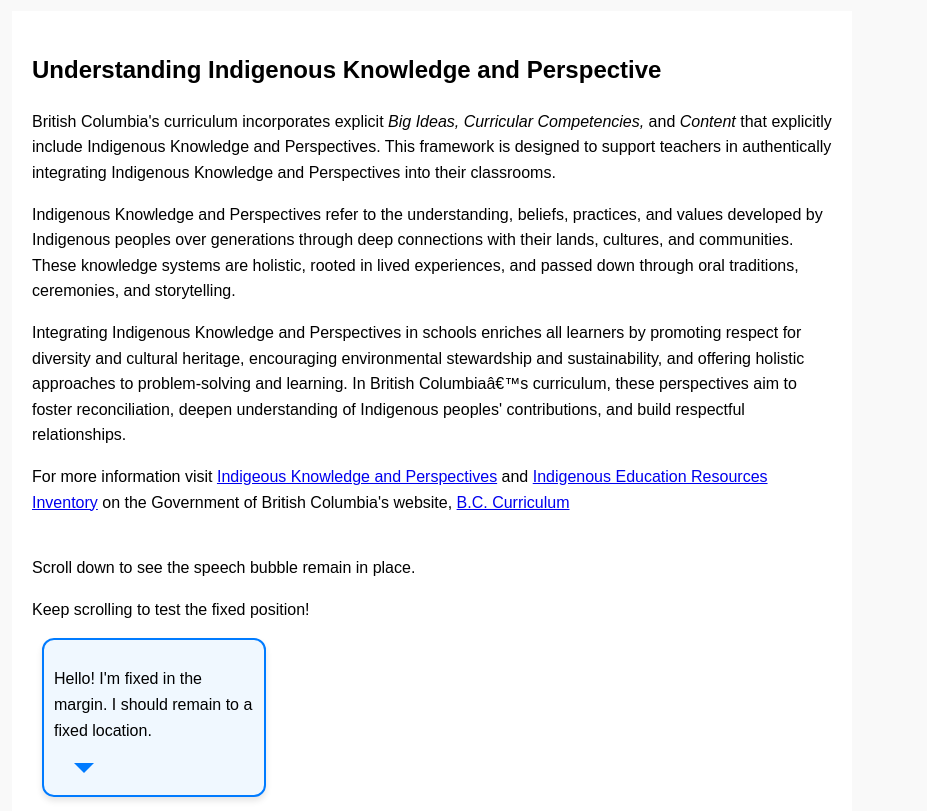
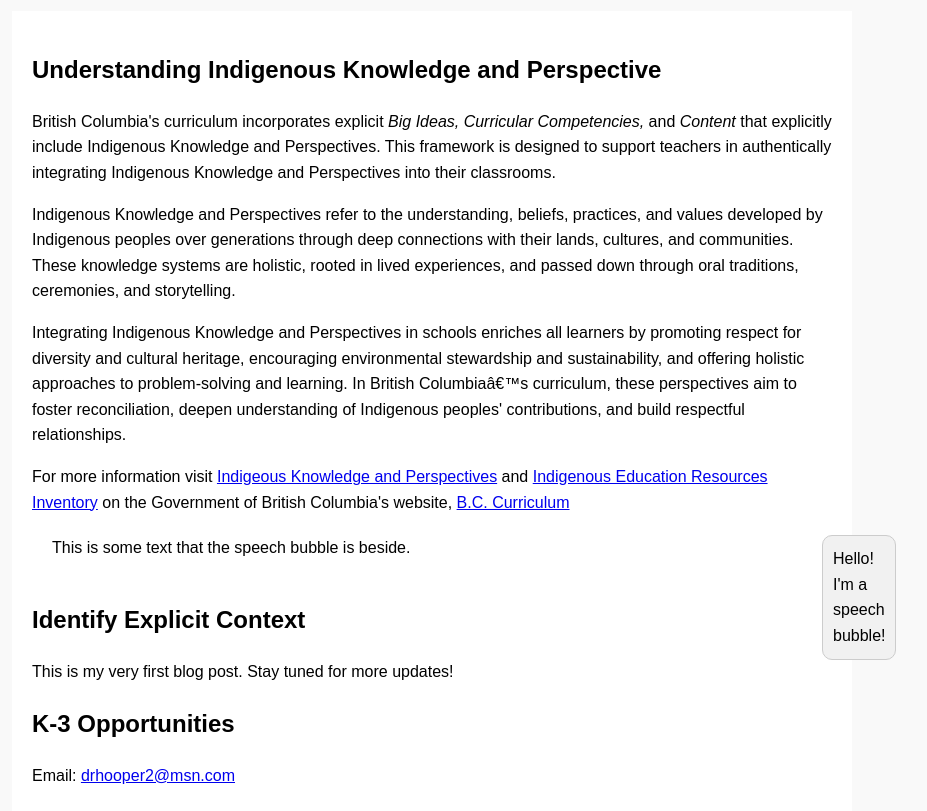
Before and after one commit to drhooper2/Explicit-Resource, a plain HTML site: page index.html in a window 1280 px wide. Shown: the part 141-952 px from the top of the page, without its empty margins (208-1135 px from the left). Drawn offline with Linux system fonts and the light colour scheme.

Commit message:
new speech bubble

```diff
--- a/index.html
+++ b/index.html
@@ -27,14 +27,13 @@
 
                 <p>For more information visit  <a href="https://curriculum.gov.bc.ca/sites/curriculum.gov.bc.ca/files/pdf/indigenous/indigenous-resources-inventory.pdf" target="_blank" class="website-link">Indigeous Knowledge and Perspectives</a> and <a href="https://curriculum.gov.bc.ca/sites/curriculum.gov.bc.ca/files/pdf/indigenous/indigenous-resources-inventory.pdf" target="_blank" class="website-link">Indigenous Education Resources Inventory</a> on the Government of British Columbia's website, <a href="https://curriculum.gov.bc.ca/sites/curriculum.gov.bc.ca/files/pdf/indigenous/indigenous-resources-inventory.pdf" target="_blank" class="website-link">B.C. Curriculum</a>
 
+            <div class="container">
+                <p>This is some text that the speech bubble is beside.</p>
+                <div class="speech-bubble">Hello! I'm a speech bubble!</div>
+            </div>
+
             </section>
-            <div class="content">
-                <p>Scroll down to see the speech bubble remain in place.</p>
-                <p>Keep scrolling to test the fixed position!</p>
-              </div>
-              <div class="speech-bubble">
-                <p>Hello! I'm fixed in the margin. I should remain to a fixed location.</p>
-              </div>
+
 
             <section id="posts">
                 <h2>Identify Explicit Context</h2>
--- a/styles.css
+++ b/styles.css
@@ -25,27 +25,6 @@ header nav a {
 header nav a:hover {
     text-decoration: underline;
 }
-.speech-bubble {
-    position: absolute; /* Keeps the bubble in place while scrolling */
-    top: 20%; /* Adjust vertical positioning */
-    left: 10px; /* Adjust horizontal positioning */
-    max-width: 200px;
-    background-color: #f0f8ff;
-    border: 2px solid #007BFF;
-    border-radius: 12px;
-    padding: 10px;
-    box-shadow: 0 4px 6px rgba(0, 0, 0, 0.1);
-  }
-
-  .speech-bubble:after {
-    content: '';
-    position: absolute;
-    bottom: -10px; /* Position at the bottom of the bubble */
-    left: 20px; /* Position the tail */
-    border-width: 10px;
-    border-style: solid;
-    border-color: purple transparent transparent transparent; /* Creates the arrow */
-  }
 
 main {
     padding: 20px;
@@ -75,46 +54,20 @@ footer {
     margin-top: 20px;
 }
 
-.personal-picture {
-    max-width: 300%;
-    height: auto;
-    border-radius: 12px;
-    box-shadow: 0 4px 8px rgba(0, 0, 0, 0.2);
-  }
-  .speech-bubble {
-    position: relative; /* Keeps it in the margin area */
-    top: 20%; /* Adjust this to control vertical positioning */
-    left: 10px; /* Positions it in the left margin */
-    max-width: 200px; /* Limit the width of the bubble */
-    background-color: #f0f8ff;
-    border: 2px solid #007BFF;
-    border-radius: 12px;
+.container {
+    position: relative; /* Ensures parent container is positioned */
+    margin: 20px;
+}
+
+.speech-bubble {
+    position: absolute; /* Position relative to the container */
+    top: 0; /* adjust as needed */
+    left: 100%; /* adjust as needed */
+    margin-left: 10px; /* space between text and bubble */
+    background-color: #f1f1f1;
+    border: 1px solid #ccc;
+    border-radius: 10px;
     padding: 10px;
-    box-shadow: 0 4px 6px rgba(0, 0, 0, 0.1);
-  }
+    box-shadow: 2px 2px 5px rgba(0, 0, 0, 0/2);
 
-  .speech-bubble:after {
-    content: '';
-    position: relative;
-    bottom: -10px; /* Position at the bottom edge of the bubble */
-    left: 20px; /* Position the tail */
-    border-width: 10px;
-    border-style: solid;
-    border-color: #007BFF transparent transparent transparent; /* Create the arrow */
-  }
-
-  How It Works:
-  HTML Structure:
-
-  The .speech-bubble is positioned outside the main content.
-  Content inside the bubble is defined in a <p> tag.
-  CSS Styling:
-
-  position: fixed keeps the speech bubble in the same place in the margin, even when scrolling.
-  The :after pseudo-element creates the "tail" of the speech bubble with borders.
-  Adjust top and left values to control the placement in the margin.
-  Customization:
-
-  Change the background-color and border-color to suit your design.
-  Adjust the top, left, or right values to place the bubble exactly where you want it.
-  Let me know if you’d like further adjustments or more features!
+}
```
